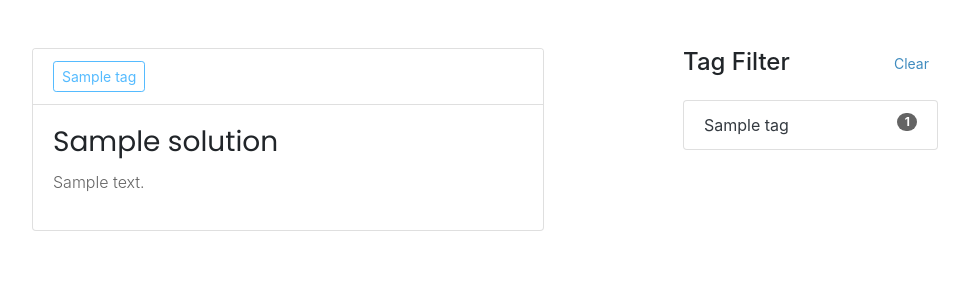
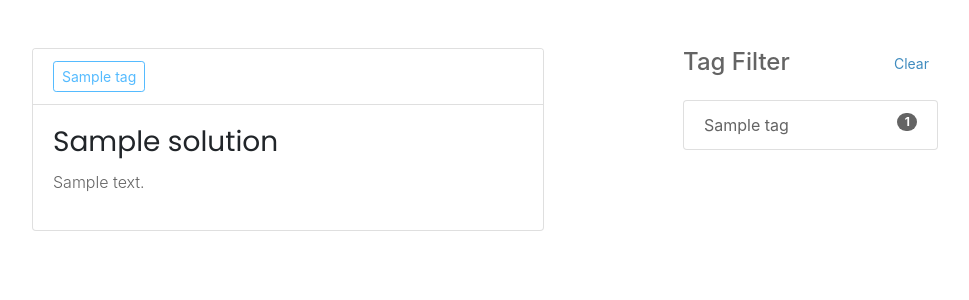
Before and after one commit to bjones-tech/mysite, a Django app: page /portfolio/ in a window 1280 px wide. Shown: the part 70-370 px from the top of the page, without its empty margins (162-1131 px from the left). Run offline with Django 3.2, Linux system fonts and the light colour scheme; tables that the repository leaves empty hold one stand-in row (values such as "Sample post"); some libraries are stand-ins or nearby versions.

Commit message:
Updated tag filter text color

```diff
--- a/portfolio/templates/portfolio/index.html
+++ b/portfolio/templates/portfolio/index.html
@@ -44,7 +44,7 @@
                 </div>
             </div>
             <div class="col-md-3">
-                <h4 class="mt-5 mb-4">Tag Filter
+                <h4 class="mt-5 mb-4 text-secondary">Tag Filter
                     <a href="{% url 'portfolio:index' %}" class="btn btn-sm btn-link float-right">Clear</a></h4>
                 <div class="list-group">
                     {% for tag in tags|dictsortreversed:"count" %}
@@ -55,7 +55,7 @@
                             {% else %}
                                 <a href="{% url 'portfolio:filtered_index' tag.id %}" class="list-group-item text-dark">
                             {% endif %}
-                        <span>{{ tag }}</span>
+                        <span class="text-secondary">{{ tag }}</span>
                         <span class="badge badge-pill badge-secondary float-right">{{ tag.count }}</span>
                         </a>
                         {% endif %}
```
